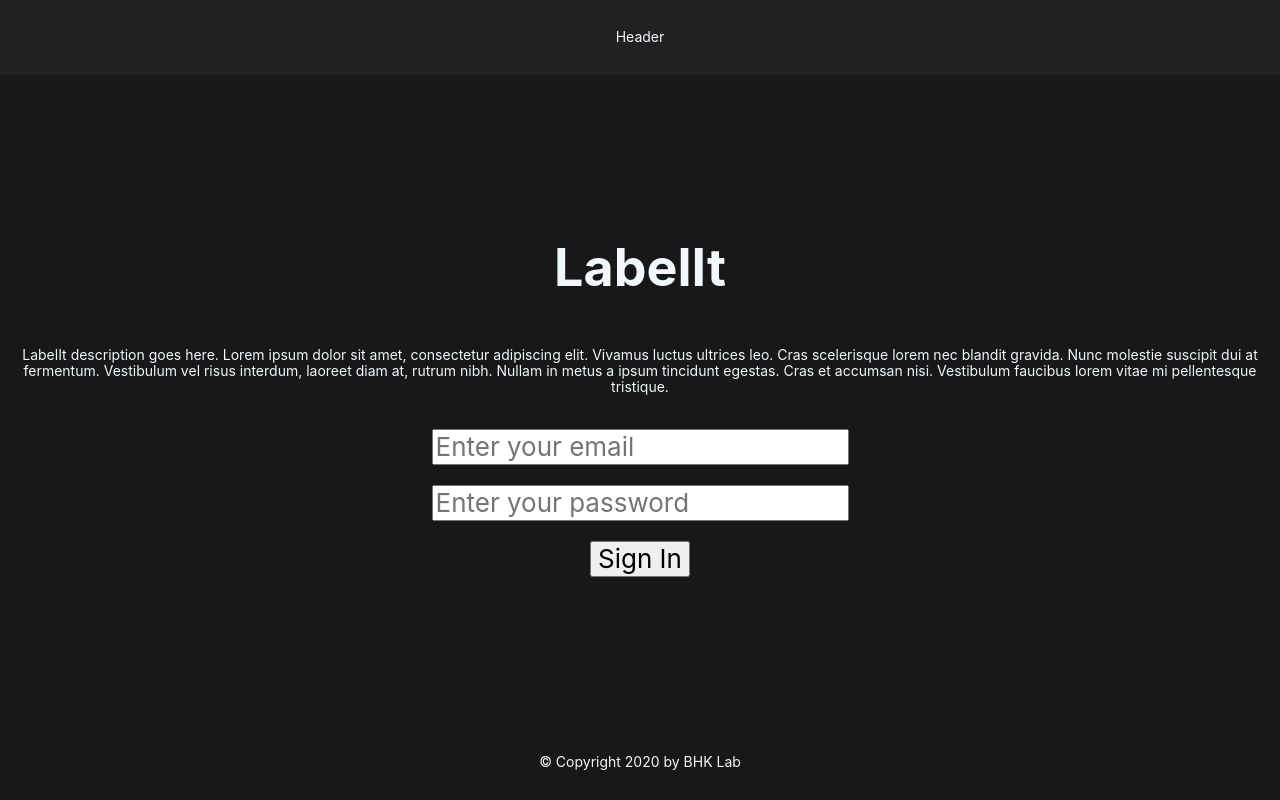
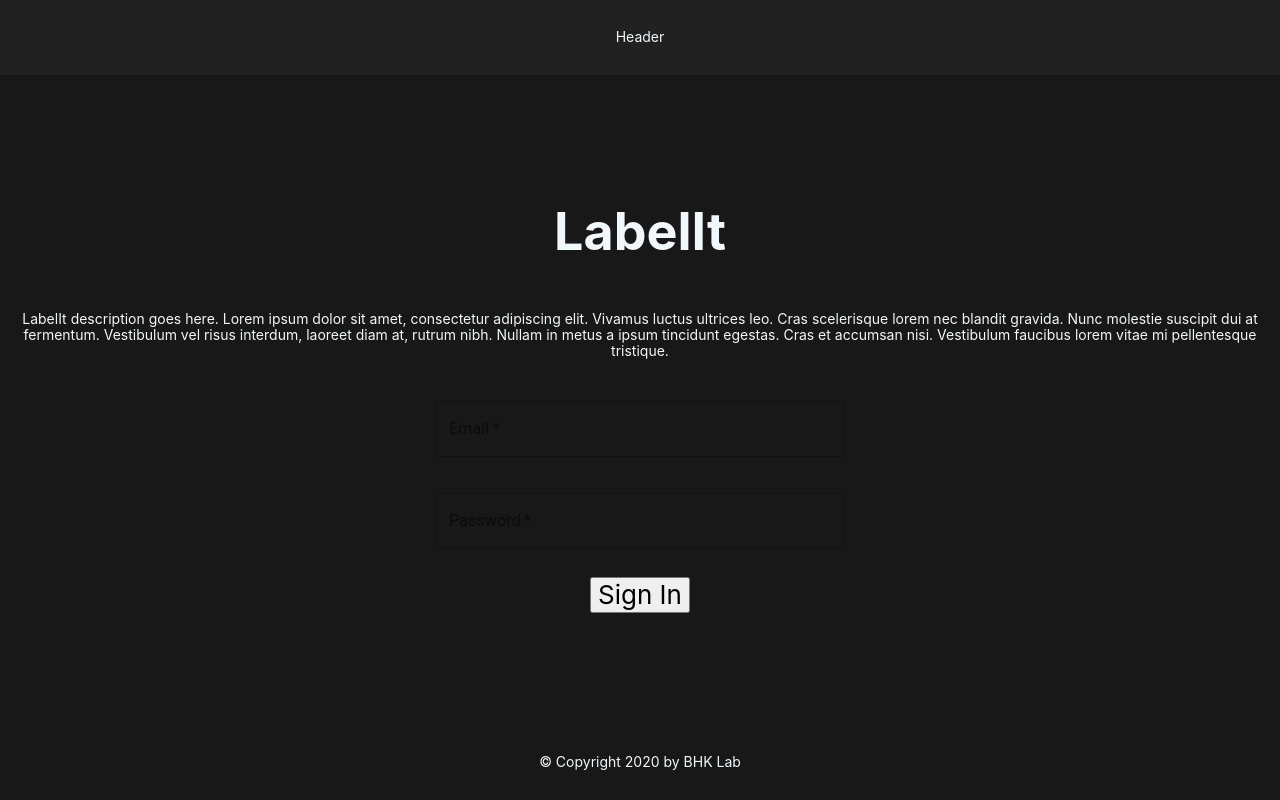
Before and after one commit to bhklab/QUANNOTATE, a React (Create React App) app in the folder client/: page / in a window 1280 px wide. Built offline with nearby package versions, Linux system fonts and the light colour scheme.

Commit message:
Material UI form (in progress)

```diff
--- a/client/package.json
+++ b/client/package.json
@@ -3,6 +3,7 @@
   "version": "0.1.0",
   "private": true,
   "dependencies": {
+    "@material-ui/core": "^4.11.0",
     "@testing-library/jest-dom": "^4.2.4",
     "@testing-library/react": "^9.5.0",
     "@testing-library/user-event": "^7.2.1",
--- a/client/src/components/Login/Login.js
+++ b/client/src/components/Login/Login.js
@@ -1,13 +1,76 @@
-import React from 'react';
-import StyledLogin from './StyledLogin'
+import React, { useState } from 'react';
+import TextField from '@material-ui/core/TextField';
+import { withStyles, makeStyles } from '@material-ui/core/styles';
+import StyledLogin from './StyledLogin';
+import colors from '../../styles/colors';
+
+
+const useStyles = makeStyles((theme) => ({
+  root: {
+    '& .MuiTextField-root': {
+      margin: theme.spacing(1),
+      width: '25ch',
+    },
+  },
+}));
+
+const styles = {
+  root: {
+    marginTop: 0,
+    '& label': {
+      color: colors.purple,
+    },
+    '& label.Mui-focused': {
+      color: colors.purple,
+    },
+    '& textarea::placeholder': {
+      color: 'black',
+    },
+    '& .MuiInput-underline:after': {
+      borderBottom: `2px solid ${colors.pink}`,
+      },
+    '& .MuiInput-underline:before': {
+    borderBottom: `2px solid ${colors.pink}`,
+      },
+    '& .MuiInput-underline:hover:before': {
+    borderBottom: `2px solid ${colors.white}`,
+      },
+    '& .MuiOutlinedInput-root': {
+    '& fieldset': {
+      borderColor: colors.white,
+        },
+    '&:hover fieldset': {
+      borderColor: colors.blue,
+        },
+    '&.Mui-focused fieldset': {
+      borderColor: colors.purple,
+        },
+      },
+    input: {
+      "&:-webkit-autofill": {
+        WebkitBoxShadow: "0 0 0 1000px black inset"
+      }
+    }
+  },
+}
+
+const CustomTextField = withStyles(styles)(props => {
+  const { classes, ...other } = props;
+  console.log(classes);
+  return <TextField inputProps={{ className: classes.root }} {...other} />;
+});
 
 const Login = () => {
 
-  const handleUserChange = () => {
-    console.log("handleUserChange");
-  }
-  const handlePasswordChange = () => {
-    console.log("handlePasswordChange");
+  const [email, setEmail] = useState("");
+  const [password, setPassword] = useState("")
+
+  const classes = useStyles();
+
+  const handleInputChange = (e, type) => {
+    const { value } = e.target
+    if (type === 'email') setEmail(value)
+    if (type === 'password') setPassword(value)
   }
 
   const handleSubmit = (e) => {
@@ -16,21 +79,22 @@ const Login = () => {
   }
 
   return (
-    <StyledLogin onSubmit={handleSubmit}>
-      <input
-        type="text"
+    <StyledLogin className={classes.root} onSubmit={handleSubmit}>
+      <CustomTextField
         required
-        id="email"
-        name="email"
-        placeholder="Enter your email"
-        onChange={handleUserChange}
+        label="Email"
+        type="email"
+        variant="outlined"
+        value={email}
+        onChange={e => handleInputChange(e, 'email')}
       />
-      <input
-        type="text"
-        id="password"
-        name="password"
-        placeholder="Enter your password"
-        onChange={handlePasswordChange}
+      <CustomTextField
+        required
+        label="Password"
+        type="password"
+        variant="outlined"
+        value={password}
+        onChange={e => handleInputChange(e, 'password')}
       />
       <button
         type="submit"
--- a/client/src/components/Login/StyledLogin.js
+++ b/client/src/components/Login/StyledLogin.js
@@ -9,7 +9,7 @@ export default styled.form`
   max-width: 400px;
   padding: 10px;
   margin: 10px;
-  input {
+  div {
     margin-bottom: 20px;
   }
 `;
```
Also changed, not shown: 1 other file (tests, documents, lock files or other folders).
